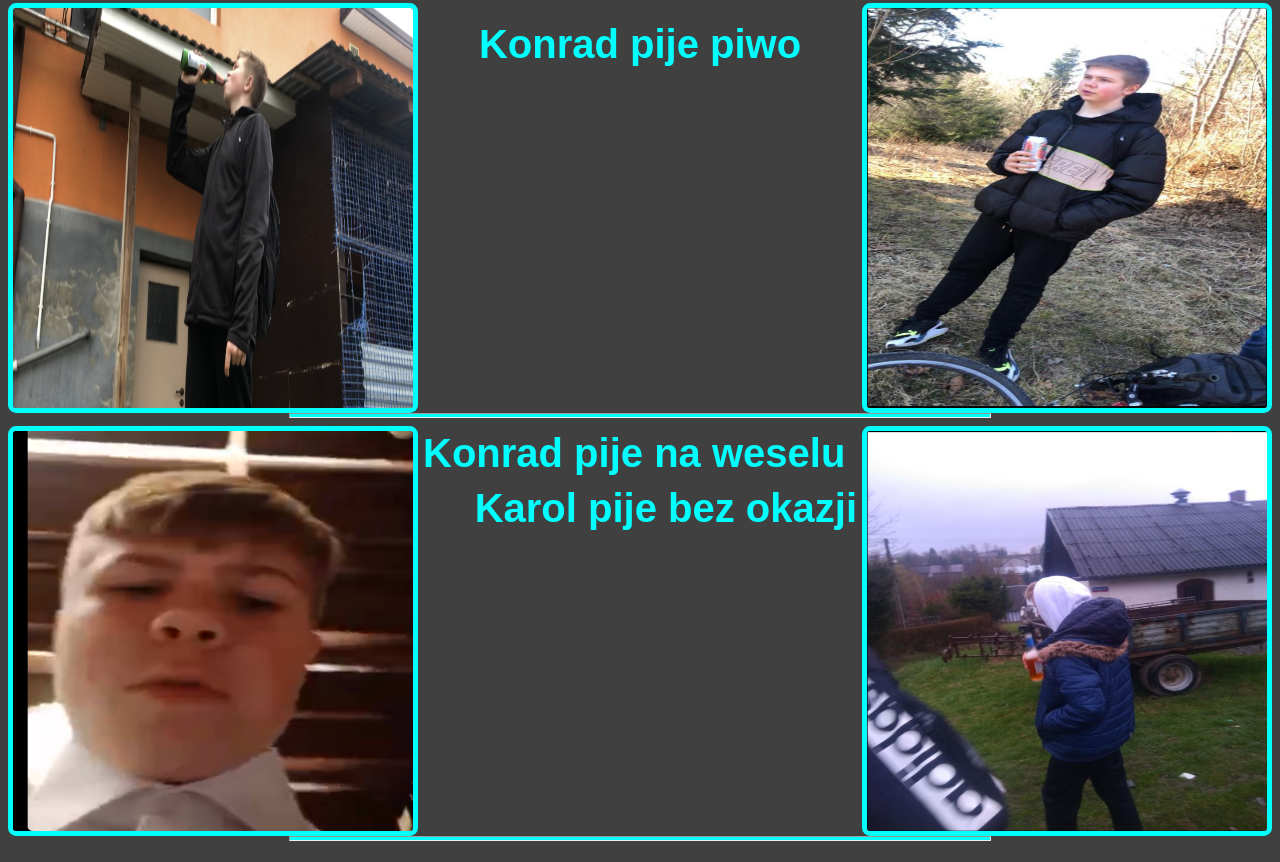
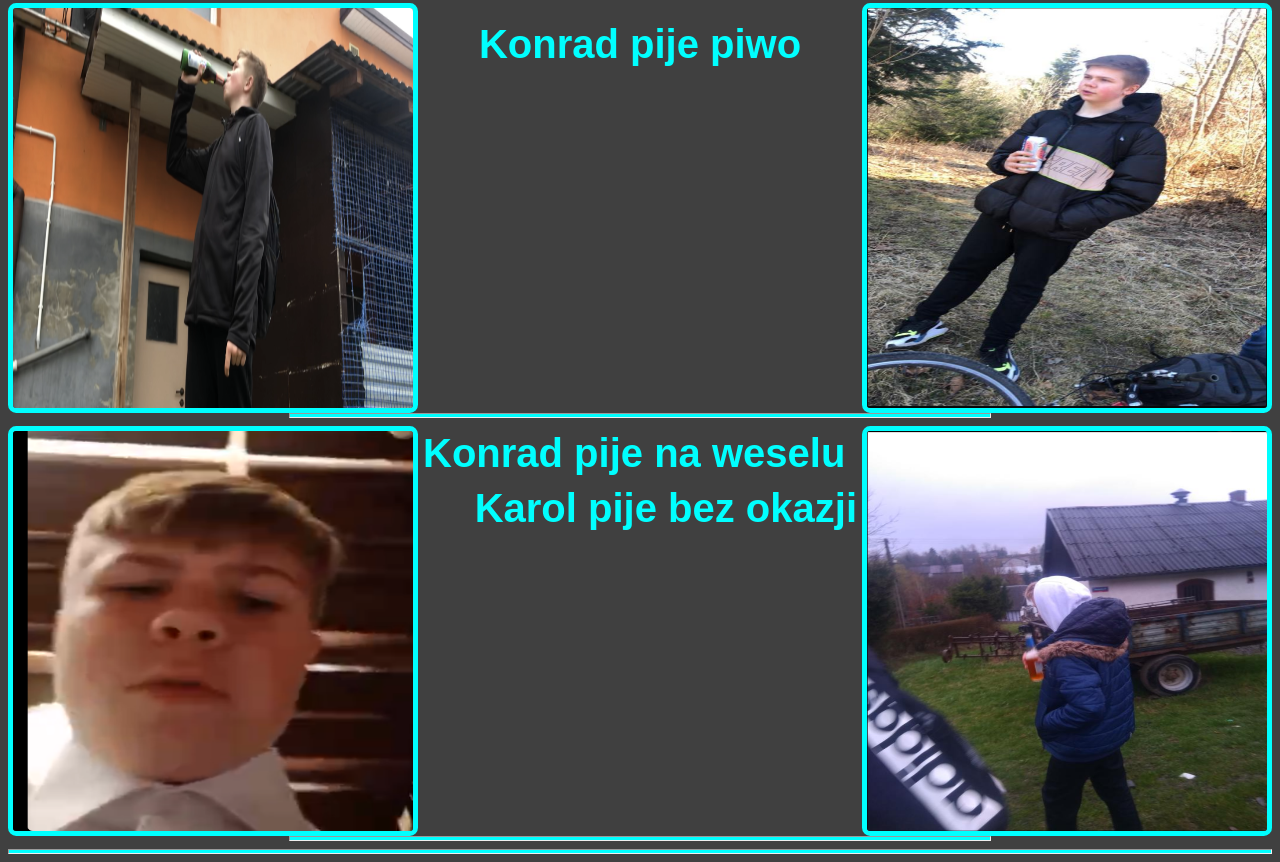
Before and after one commit to RadoVskyy/RadoVskyy.github.io, a plain HTML site: page index.html in a window 1280 px wide. Shown: the part 1134-1996 px from the top of the page. Drawn offline with Linux system fonts and the light colour scheme.

Commit message:
Aktualizacja

```diff
--- a/index.html
+++ b/index.html
@@ -56,7 +56,7 @@
 	<img id="ramka" style="float:right" src="karol2.png">
 	<h1 style="font-size:40px;float:left;margin:5px">Konrad pije na weselu</h1>
 	<h1 style="font-size:40px;float:right;margin:5px">Karol pije bez okazji</h1>
-	<hr style="clear:both;width:700px">
+	<hr style="clear:both;width:700px"><hr>
 
 
 </body>
```
